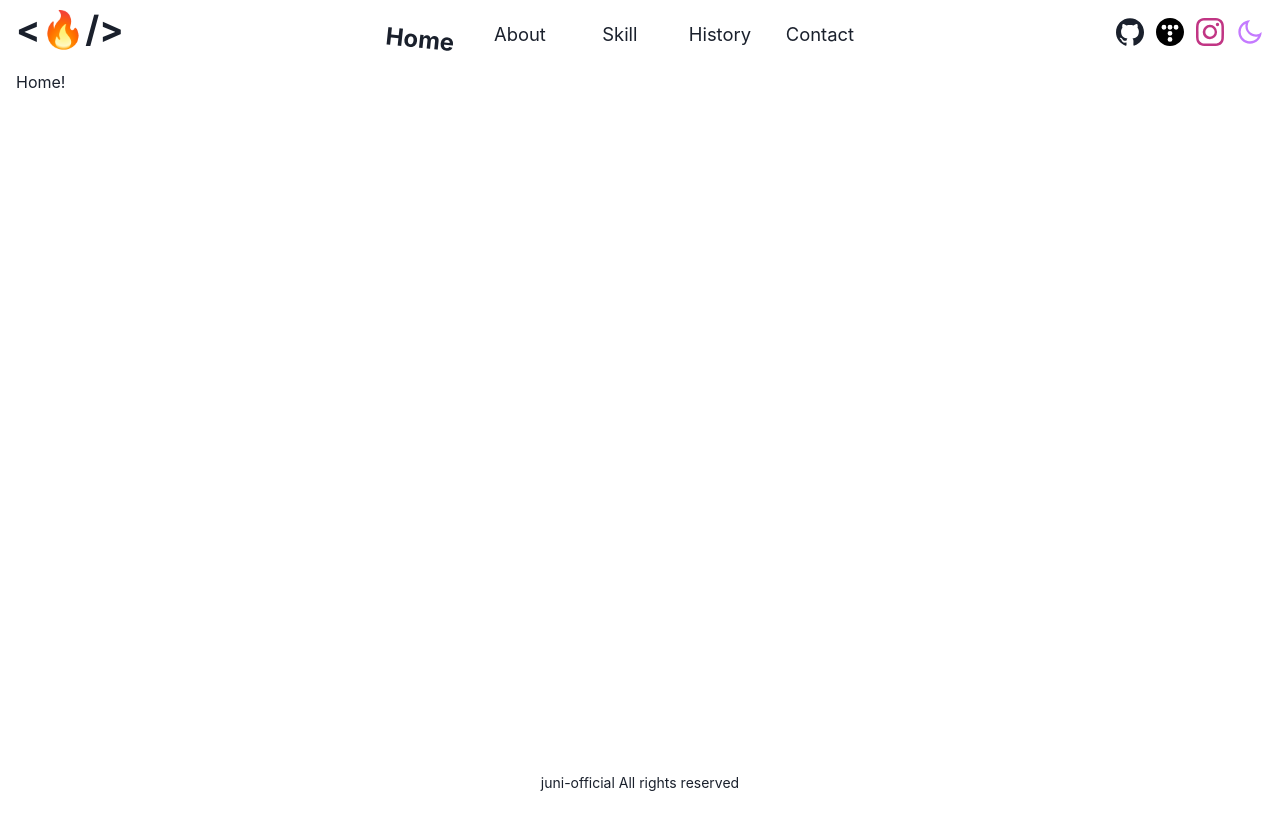
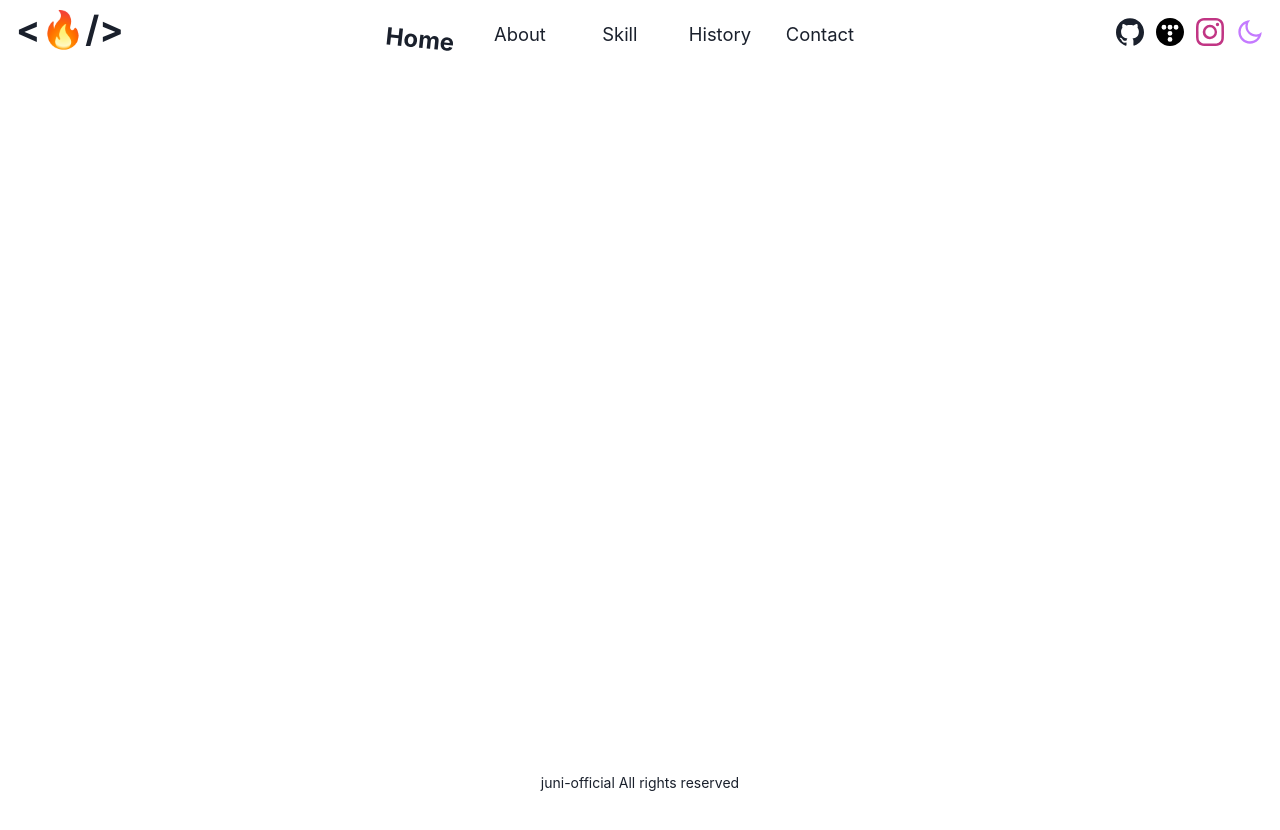
Before and after one commit to junheeleeme/portfolio, a Next.js app: page / in a window 1280 px wide. Before the commit the page ends 800 px from the top, so only its background shows below. Built offline with nearby package versions, Linux system fonts and the light colour scheme.

Commit message:
feat: voxel 추가

```diff
--- a/pages/_app.tsx
+++ b/pages/_app.tsx
@@ -1,12 +1,8 @@
 import '../styles/globals.css'
-import Script from 'next/script'
 import { ChakraProvider, ColorModeProvider } from '@chakra-ui/react'
 import { extendTheme } from '@chakra-ui/react'
-import { Container } from '@chakra-ui/react'
 import type { AppProps } from 'next/app'
-import Header from '../src/layout/header'
-import Main from '../src/layout/main'
-import Footer from '../src/layout/footer'
+import Layout from '../src/layout'
 
 interface CustomAppProps extends AppProps {}
 
@@ -27,13 +23,10 @@ function MyApp({ Component, pageProps }: CustomAppProps) {
   return (
     <ChakraProvider theme={theme}>
       <ColorModeProvider>
-        <Container position="relative" minW="100vw" minH="100vh" pt="70px" boxShadow={'rgba(0, 0, 0, 0.24) 0px 3px 8px'}>
-          <Header />
-          <Main>
-            <Component {...pageProps} />
-          </Main>
-          <Footer />
-        </Container>
+        {/* Layout */}
+        <Layout>
+          <Component {...pageProps} />
+        </Layout>
       </ColorModeProvider>
     </ChakraProvider>
   )
--- a/pages/index.tsx
+++ b/pages/index.tsx
@@ -1,15 +1,19 @@
-import type { NextPage, NextPageContext, GetStaticProps } from "next";
-import Link from "next/link";
-import Title from "../src/components/Title";
+import dynamic from 'next/dynamic'
+import type { NextPage, NextPageContext, GetStaticProps } from 'next'
+import Title from '../src/components/Title'
+
+const NoSsrVoxel = dynamic(import('../src/components/voxel'), {
+  ssr: false,
+})
 
 const Home = () => {
   return (
     <>
       <Title />
-      Home!
+      <NoSsrVoxel />
     </>
-  );
-};
+  )
+}
 
 // export const getStaticProps: GetStaticProps = async (ctx) => {
 //   return {
@@ -19,4 +23,4 @@ const Home = () => {
 //   };
 // };
 
-export default Home;
+export default Home
--- /dev/null
+++ b/src/components/Voxel.tsx
@@ -0,0 +1,32 @@
+import Script from 'next/script'
+
+const Voxel = () => {
+  return (
+    <>
+      <Script type="module" src="https://unpkg.com/@google/model-viewer/dist/model-viewer.min.js" />
+      <model-viewer
+        src="/juni-coding-voxel.gltf"
+        camera-controls
+        autoplay
+        auto-rotate
+        shadow-intensity="2.5"
+        shadow-softness="1"
+        alt="꾸생 Voxel Avatar"
+        camera-orbit="150deg 65deg 130%"
+        environment-image="neutral"
+        interaction-prompt="none"
+        min-field-of-view="10deg"
+        max-field-of-view="130deg"
+        max-camera-orbit="Infinity 180deg auto"
+        min-camera-orbit="-Infinity 0deg auto"
+        interpolation-decay="30"
+        auto-rotate-delay="0"
+        // rotation-per-second={speedTable[0] + 'deg'}
+        exposure="1"
+        style={{ width: '100%', height: '500px', '--progress-bar-height': '0', '--progress-mask': 'none', '--poster-color': 'transparent' }}
+      />
+    </>
+  )
+}
+
+export default Voxel
--- a/src/layout/header/index.tsx
+++ b/src/layout/header/index.tsx
@@ -19,13 +19,11 @@ const Header = () => {
   const { pathname } = useRouter()
   const [loadEffect, setLoadEffect] = useState<boolean>(false)
   const [menuIdx, setMenuIdx] = useState<number>(0)
-
+  // 컬러모드: light : dark
   const { colorMode, toggleColorMode } = useColorMode()
-  const [theme, setTheme] = useState<boolean>(true) // true: 라이트 모드, false: 다크 모드
 
   useEffect(() => {
     setLoadEffect(true)
-    console.log(colorMode)
   }, [])
 
   useEffect(() => {
@@ -37,12 +35,10 @@ const Header = () => {
     setMenuIdx(idx)
   }, [pathname])
 
-  const toggleTheme = () => setTheme((prev) => !prev)
-
   return (
     <>
       <Script src="https://unpkg.com/boxicons@2.1.4/dist/boxicons.js" />
-      <Flex as="header" py="2" pos="absolute" top={loadEffect ? '0' : '-71px'} left="0" w="100%" px="4" transition="top 1s ease">
+      <Flex as="header" py="2" pos="absolute" top={loadEffect ? '0' : '-71px'} left="0" w="100%" px="4" transition="top 0.6s ease" zIndex="9999">
         {/* 로고 */}
         <Heading as="h1">
           <Link href="/">&#60;🔥/&#62;</Link>
--- /dev/null
+++ b/src/layout/index.tsx
@@ -0,0 +1,49 @@
+import dynamic from 'next/dynamic'
+import { useRouter } from 'next/router'
+import { AnimatePresence, motion } from 'framer-motion'
+import { Container } from '@chakra-ui/react'
+import Header from './header'
+import Main from './main'
+import Footer from './footer'
+
+const Layout = ({ children }: React.PropsWithChildren) => {
+  const router = useRouter()
+  return (
+    <>
+      <Header />
+      <AnimatePresence exitBeforeEnter>
+        <motion.main
+          key={router.route}
+          transition={{ ease: 'easeInOut', duration: 0.6 }}
+          initial={animate.initial}
+          animate={animate.animate}
+          exit={animate.exit}
+          className="px-3 pt-0 sm:pt-1.5 pb-4 md:px-2 md:pb-2 overflow-hidden"
+        >
+          <Container position="relative" minW="100vw" minH="100vh" p="70px 0 32px" boxShadow={'rgba(0, 0, 0, 0.24) 0px 3px 8px'}>
+            <Main>{children}</Main>
+            <Footer />
+          </Container>
+        </motion.main>
+      </AnimatePresence>
+    </>
+  )
+}
+
+const animate = {
+  initial: {
+    //none use
+    transform: `translateY(30px)`,
+    opacity: 0,
+  },
+  animate: {
+    transform: `translateY(0px)`,
+    opacity: 1,
+  },
+  exit: {
+    transform: `translateY(30px)`,
+    opacity: 0,
+  },
+}
+
+export default Layout
--- a/src/layout/main/index.tsx
+++ b/src/layout/main/index.tsx
@@ -3,7 +3,7 @@ const Main = ({ children }: React.PropsWithChildren) => {
     <>
       <main>{children}</main>
     </>
-  );
-};
+  )
+}
 
-export default Main;
+export default Main
```
Also changed, not shown: pages/about.tsx (+15 -5 lines), 1 other file (tests, documents, lock files or other folders).
